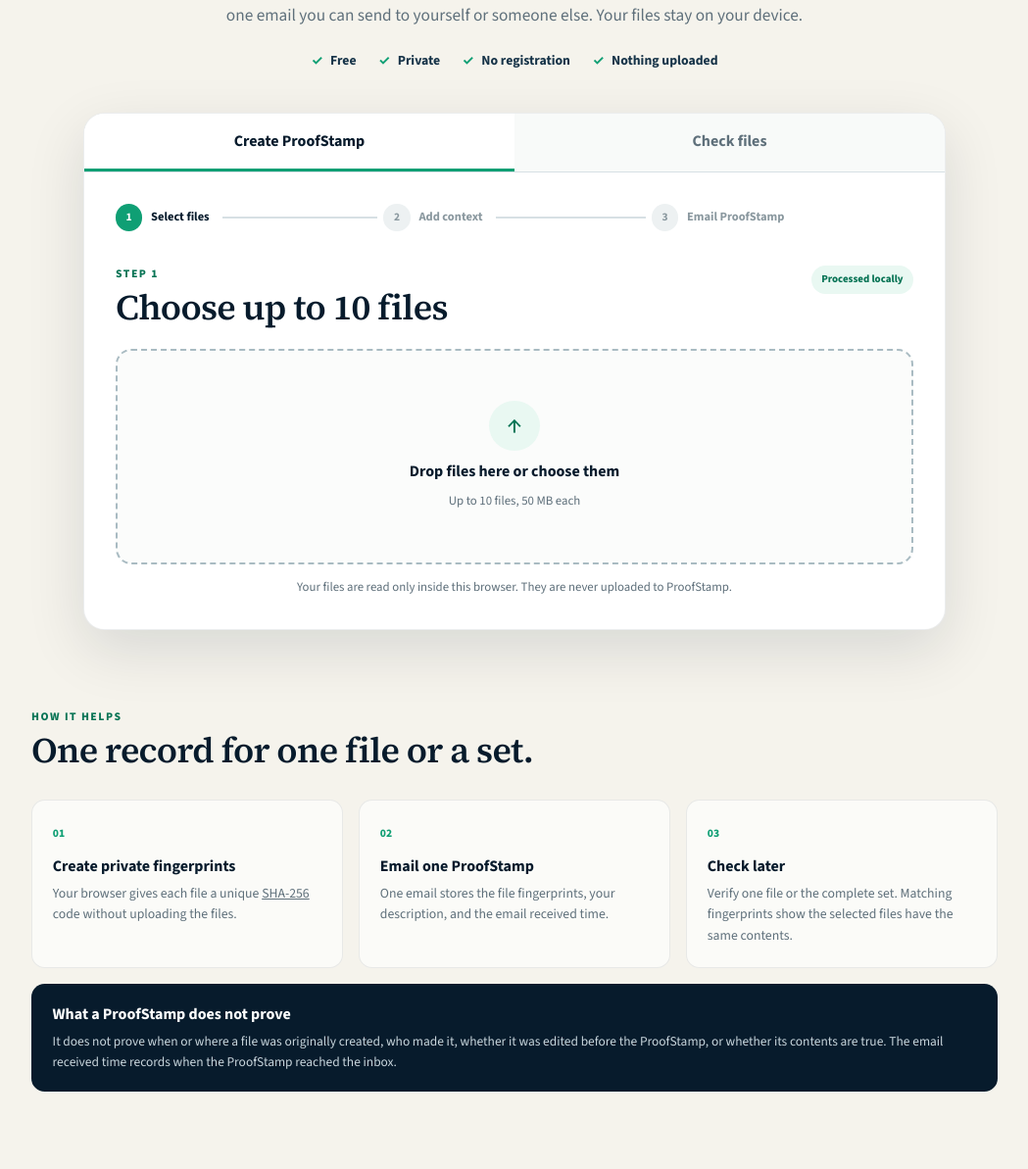
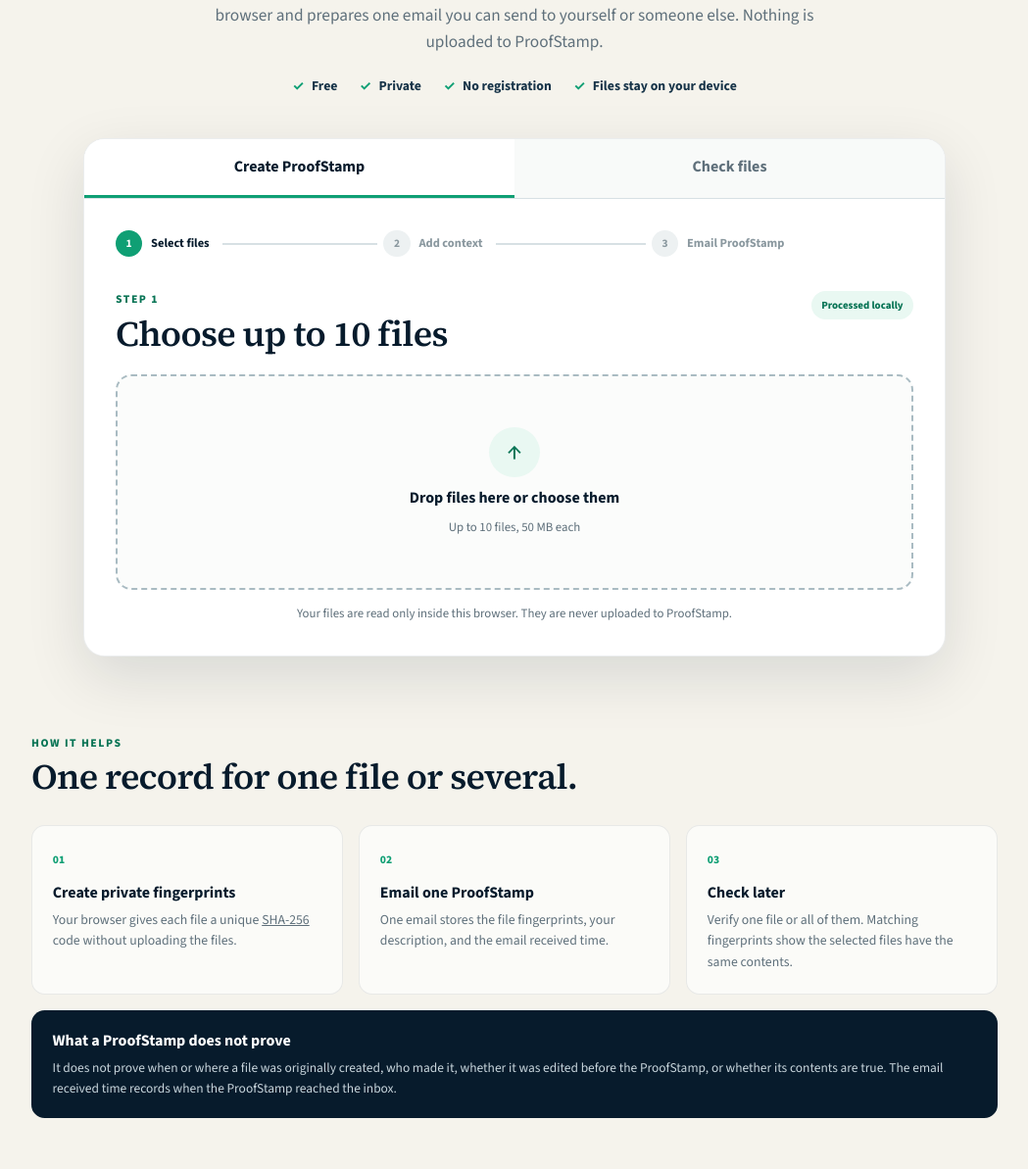
Before and after one commit to Proof-Stamp/emailapp, a website with bundled scripts: page public/index.html in a window 1280 px wide. Shown: the part 450-1643 px from the top of the page at 98% size, without its empty margins (115-1164 px from the left). Built offline with nearby package versions, Linux system fonts and the light colour scheme.

Commit message:
Polish multi-file homepage copy

```diff
--- a/public/index.html
+++ b/public/index.html
@@ -6,7 +6,7 @@
     <meta name="theme-color" content="#071b2c" />
     <meta
       name="description"
-      content="Create a private ProofStamp for one or several files and email it to yourself or someone else. Your files never leave your device."
+      content="Create a private ProofStamp for one or more files and email it to yourself or someone else. Your files never leave your device."
     />
     <title>ProofStamp for Important Files</title>
     <link rel="icon" href="/proofstamp-seal.svg" type="image/svg+xml" />
@@ -37,14 +37,14 @@
         <div class="eyebrow">A timestamped record for important files</div>
         <h1 id="hero-title">Give important files a date you can point to.</h1>
         <p>
-          Choose one or several files. ProofStamp fingerprints them in your browser and prepares one email
-          you can send to yourself or someone else. Your files stay on your device.
+          Choose one or more files. ProofStamp creates a unique fingerprint for each in your browser and prepares one email
+          you can send to yourself or someone else. Nothing is uploaded to ProofStamp.
         </p>
         <ul class="trust-list" aria-label="Privacy and product benefits">
           <li><span aria-hidden="true">✓</span> Free</li>
           <li><span aria-hidden="true">✓</span> Private</li>
           <li><span aria-hidden="true">✓</span> No registration</li>
-          <li><span aria-hidden="true">✓</span> Nothing uploaded</li>
+          <li><span aria-hidden="true">✓</span> Files stay on your device</li>
         </ul>
       </section>
 
@@ -201,7 +201,7 @@
           <div class="field verify-fingerprint-field">
             <label for="expected-hash">Fingerprint or ProofStamp email</label>
             <textarea id="expected-hash" rows="4" placeholder="Paste a fingerprint or the full ProofStamp email"></textarea>
-            <small>You can check one file or the complete ProofStamp set.</small>
+            <small>You can check one file or all files in the ProofStamp.</small>
           </div>
 
           <button id="verify-button" class="primary-button full-button" type="button">Check files</button>
@@ -220,7 +220,7 @@
       <section class="explanation" id="privacy" aria-labelledby="explanation-title">
         <div>
           <p class="stage-kicker">How it helps</p>
-          <h2 id="explanation-title">One record for one file or a set.</h2>
+          <h2 id="explanation-title">One record for one file or several.</h2>
         </div>
         <div class="explanation-grid">
           <article>
@@ -236,7 +236,7 @@
           <article>
             <span class="explanation-number">03</span>
             <h3>Check later</h3>
-            <p>Verify one file or the complete set. Matching fingerprints show the selected files have the same contents.</p>
+            <p>Verify one file or all of them. Matching fingerprints show the selected files have the same contents.</p>
           </article>
         </div>
         <div class="limitation">
```
